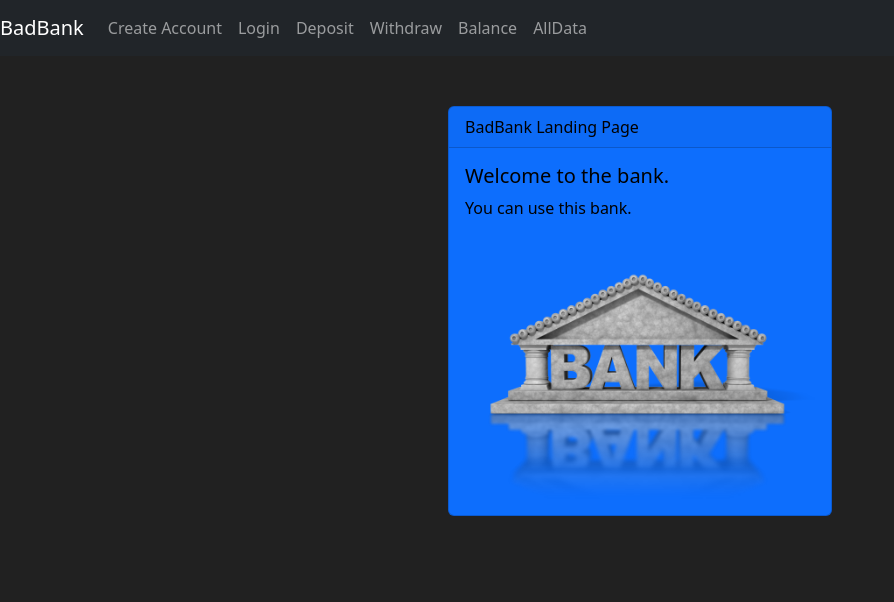
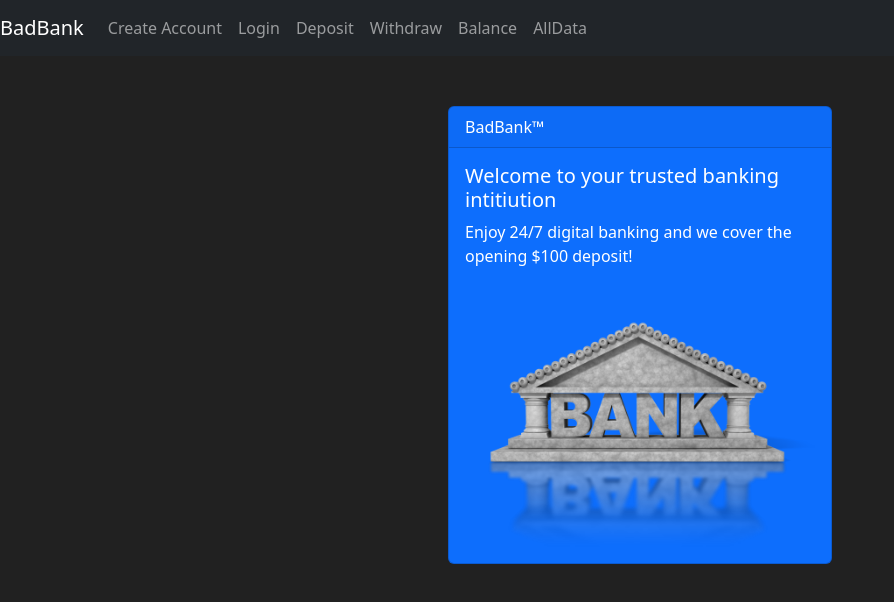
Before and after one commit to A-Altemara/Bad-Bank, a React (Create React App) app in the folder bad-bank/: page /#/ in a window 1280 px wide. Shown: the top 602 px of the page, without its empty margins (0-894 px from the left). Built offline with nearby package versions, Linux system fonts and the light colour scheme.

Commit message:
updated css to match correct app

```diff
--- a/bad-bank/src/App.css
+++ b/bad-bank/src/App.css
@@ -1,42 +1,3 @@
-.App {
-	text-align: center;
-}
-
-.App-logo {
-	height: 40vmin;
-	pointer-events: none;
-}
-
-@media (prefers-reduced-motion: no-preference) {
-	.App-logo {
-		animation: App-logo-spin infinite 20s linear;
-	}
-}
-
-.App-header {
-	background-color: #282c34;
-	min-height: 100vh;
-	display: flex;
-	flex-direction: column;
-	align-items: center;
-	justify-content: center;
-	font-size: calc(10px + 2vmin);
-	color: white;
-}
-
-.App-link {
-	color: #61dafb;
-}
-
-@keyframes App-logo-spin {
-	from {
-		transform: rotate(0deg);
-	}
-	to {
-		transform: rotate(360deg);
-	}
-}
-
 .active {
 	color: white !important;
 	font-weight: 700 !important;
--- a/bad-bank/src/components/home.js
+++ b/bad-bank/src/components/home.js
@@ -3,15 +3,19 @@ import imageLarge from '../../src/pictures/marble-bank.png'
 
 
 export function Home() {
+    const cardStyle = {
+        textAlign: 'center',
+        justifyContent: 'center',
+    };
 
     return (
         <>
-            <Card
+            <Card style={cardStyle}
                 bgcolor="primary"
-                txtcolor="black"
-                header="BadBank Landing Page"
-                title="Welcome to the bank."
-                text="You can use this bank."
+                txtcolor="white"
+                header="BadBank™"
+                title="Welcome to your trusted banking intitiution"
+                text="Enjoy 24/7 digital banking and we cover the opening $100 deposit!"
                 body={<img src={imageLarge} className="img-fluid" alt="marble bank" />}
             />
 
```
